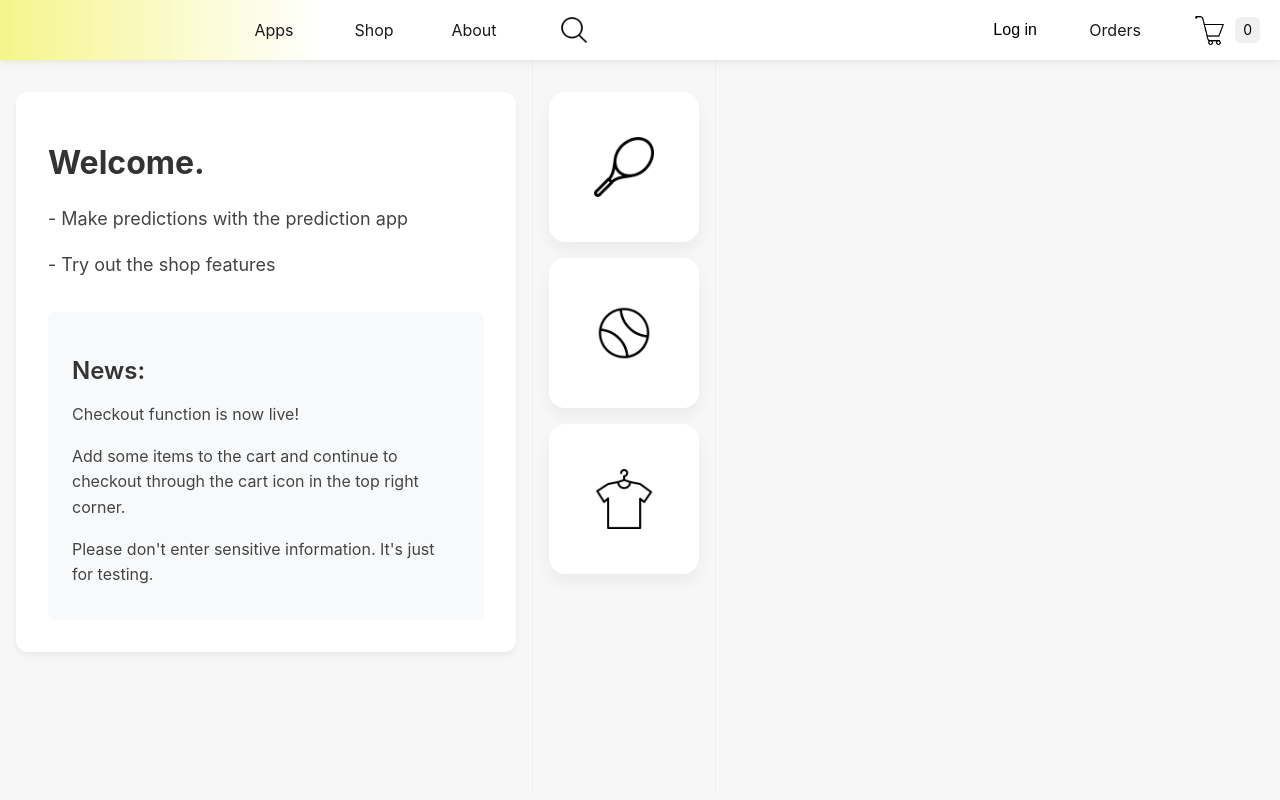
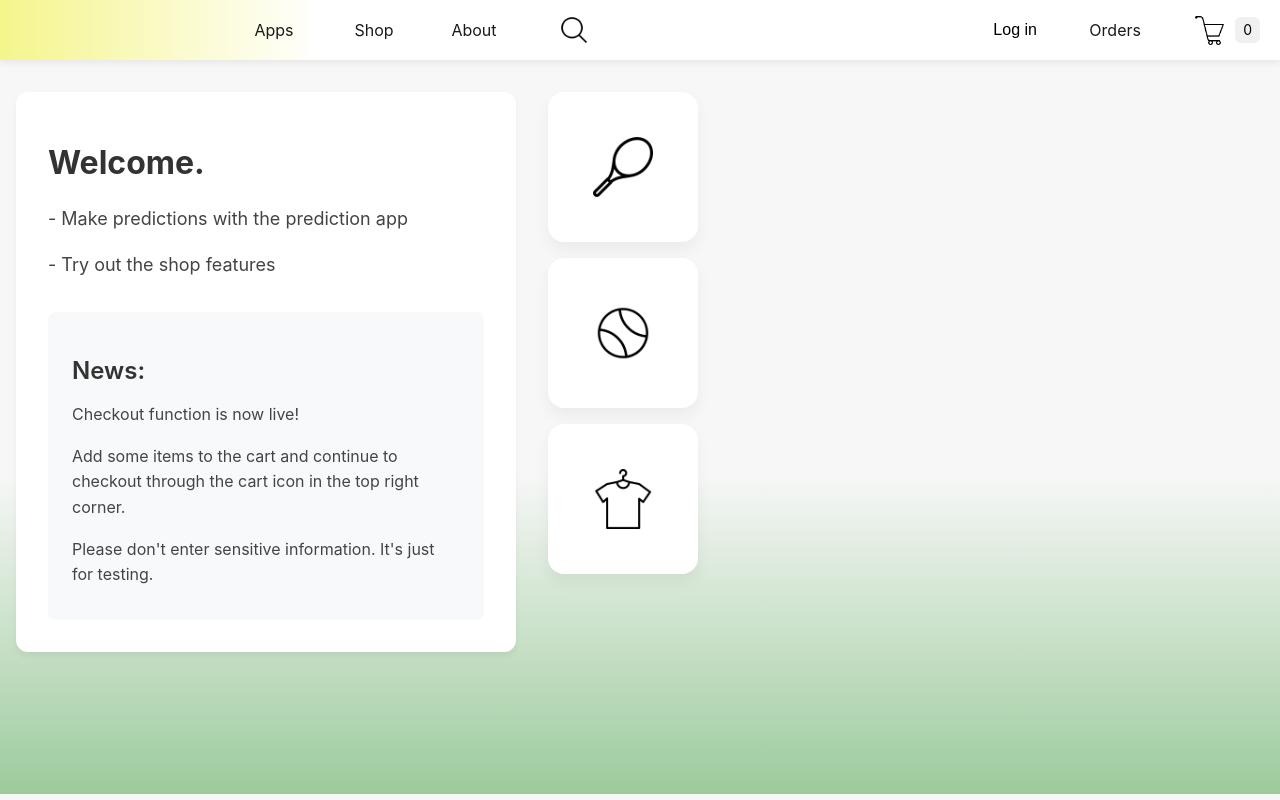
Before and after one commit to Snomaskin/tennis-web-shop, a React (Vite) app: page / in a window 1280 px wide. Built offline with nearby package versions, Linux system fonts and the light colour scheme.

Commit message:
style: green linear gradient footer to landing page

```diff
--- a/src/components/MainLandingPage/MainLandingPage.css
+++ b/src/components/MainLandingPage/MainLandingPage.css
@@ -1,5 +1,7 @@
 .main-landing-container {
   display: flex;
+  background-image: linear-gradient(to top,
+  rgba(0, 128, 0, 0.37) 0, var(--tennis-gray) 20rem);
 }
 
 .main-landing-container .shop-routes {
@@ -17,7 +19,6 @@
 .main-landing-container .text-page-wrapper {
   max-width: 500px;
   padding: 1rem;
-  border-right: 1px solid #eee;
 
 }
 
@@ -26,12 +27,11 @@
   flex: 1 1 400px;
   overflow: hidden;
   padding: 2rem 1rem;
-  border-left: 1px solid #eee;
+
   height: calc(100vh - 130px)
 }
 
 .main-landing-app-container iframe {
   border-radius: 1rem;
   max-height: 650px;
-
 }
```
